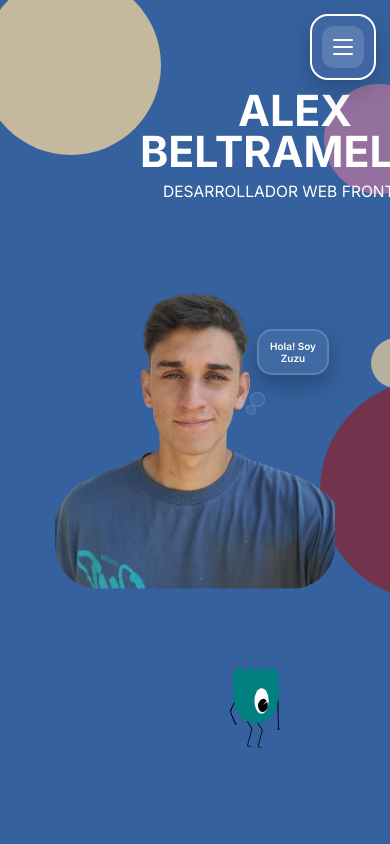
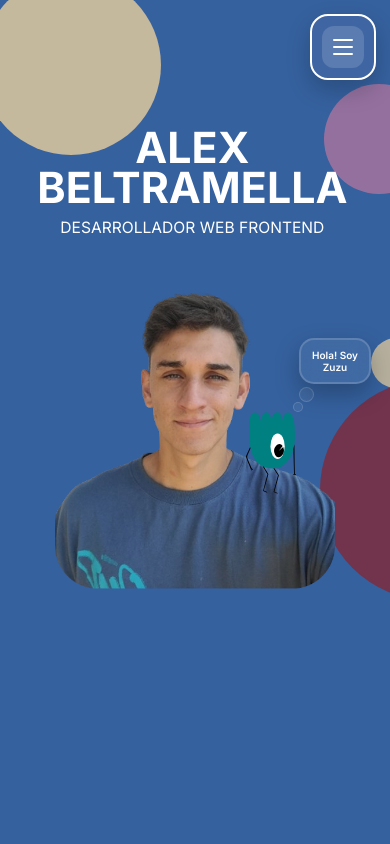
Before and after one commit to alexBeltramella/Portfolio-AlexBeltramella, a React (Vite) app: page / in a window 390 px wide. Shown: the top 844 px of the page. Built offline with nearby package versions, Linux system fonts and the light colour scheme; a web font is replaced by a local one.

Commit message:
cambios para que zuzu este anclado a mi imagen y no se vaya a todos lados en todas las medidas de dispositivo

```diff
--- a/src/App.css
+++ b/src/App.css
@@ -11,6 +11,8 @@ html, body {
     box-sizing: border-box;
     overflow-x: hidden;
     width: 100%;
+    -webkit-text-size-adjust: 100%;
+    text-size-adjust: 100%;
 }
 
 #root {
--- a/src/components/Home/Hero/Hero.tsx
+++ b/src/components/Home/Hero/Hero.tsx
@@ -119,9 +119,17 @@ export default function Hero() {
             <div className="circle circle-4"></div>
 
             <div className="hero-container">
-                <div ref={heroRef} className="hero-img">
-                    <img src={imgHeroAlex} alt="" />
-                    <Zuzu className="zuzu"/>
+                <div className="hero-img">
+                    <div className="hero-figure">
+                        <img src={imgHeroAlex} alt="" />
+                        <Zuzu className="zuzu"/>
+
+                        <div className="circle1-zuzu"></div>
+                        <div className="circle2-zuzu"></div>
+                        <div className="circle-info-zuzu">
+                            Hola! Soy Zuzu
+                        </div>
+                    </div>
                 </div>
 
                 <div className="hero-info">
@@ -129,12 +137,6 @@ export default function Hero() {
                     <h2>DESARROLLADOR  WEB  FRONTEND</h2>
                 </div>
             </div>
-
-            <div className="circle1-zuzu"></div>
-            <div className="circle2-zuzu"></div>
-            <div className="circle-info-zuzu">
-                Hola! Soy Zuzu
-            </div>
         </div>
     )
 }
--- a/src/css/hero.css
+++ b/src/css/hero.css
@@ -1,4 +1,19 @@
 .hero-layout {
+    --hero-img-size: 450px;
+    --hero-figure-offset-x: 22%;
+    --hero-info-top: 10%;
+    --hero-info-left: 45%;
+    --hero-title-size: 80px;
+    --hero-subtitle-size: 30px;
+    --hero-zuzu-size: 80px;
+    --hero-zuzu-x: 77%;
+    --hero-zuzu-y: 64%;
+    --hero-bubble-x: 95%;
+    --hero-bubble-y: 42%;
+    --hero-bubble-width: 84px;
+    --hero-bubble-height: 52px;
+    --hero-bubble-font-size: 15px;
+
     width: 100%;
     display: flex;
     position: relative;
@@ -18,24 +33,33 @@
 .hero-img {
     width: 100%;
     display: flex;
+    justify-content: flex-start;
+    align-items: flex-start;
     position: relative;
     left: -9%;
 }
 
-.hero-img > img {
-    align-items: start;
-    max-width: 450px;
-    position: absolute;
+.hero-figure {
+    position: relative;
+    width: min(100%, var(--hero-img-size));
+    margin-left: var(--hero-figure-offset-x);
     z-index: 25;
-    left: 22%;
+}
+
+.hero-figure > img {
+    display: block;
+    width: 100%;
+    height: auto;
 }
 
 .zuzu {
-    position: relative;
+    position: absolute;
     z-index: 27;
-    max-width: 80px;
-    top: -10px;
-    left: 45%;
+    width: var(--hero-zuzu-size);
+    max-width: none;
+    top: var(--hero-zuzu-y);
+    left: var(--hero-zuzu-x);
+    transform: translate(-50%, -50%);
     pointer-events: none;
 }
 
@@ -44,27 +68,24 @@
     flex-direction: column;
     align-items: start;
     justify-content: center;
-    gap: 30px;
+    gap: 32px;
     overflow: hidden;
     position: absolute;
     z-index: 28;
-    top: 10%;
-    left: 45%;
+    top: var(--hero-info-top);
+    left: var(--hero-info-left);
 }
 
 .hero-info > h1 {
-    font-size: 80px;
+    font-size: clamp(62px, 6.3vw, var(--hero-title-size));
+    line-height: 0.95;
 }
 
 .hero-info > h2 {
     font-family: var(--anek-bangla);
     font-weight: 400;
-    font-size: 30px;
-
+    font-size: clamp(22px, 2.8vw, var(--hero-subtitle-size));
 }
-
-
-/*CIRCULOS */
 
 .circle {
     width: 100%;
@@ -108,53 +129,66 @@
 
 .circle1-zuzu {
     position: absolute;
-    border: 1px solid rgba(255,255,255,0.16);
-    background: rgba(255,255,255,0.06);
+    border: 1px solid rgba(255, 255, 255, 0.16);
+    background: rgba(255, 255, 255, 0.06);
     backdrop-filter: blur(8px);
     width: 10px;
     height: 10px;
     border-radius: 50px;
-    top: 42%;
-    left: 41%;
+    top: calc(var(--hero-bubble-y) + 8%);
+    left: calc(var(--hero-bubble-x) - 10%);
     z-index: 101;
-
 }
 
 .circle2-zuzu {
     position: absolute;
-    border: 1.5px solid rgba(255,255,255,0.16);
-    background: rgba(255,255,255,0.06);
+    border: 1.5px solid rgba(255, 255, 255, 0.16);
+    background: rgba(255, 255, 255, 0.06);
     backdrop-filter: blur(8px);
     width: 15px;
     height: 15px;
     border-radius: 50px;
-    top: 40%;
-    left: 41.5%;
+    top: calc(var(--hero-bubble-y) + 5%);
+    left: calc(var(--hero-bubble-x) - 8.8%);
     z-index: 101;
 }
 
 .circle-info-zuzu {
     position: absolute;
-    border: 2px solid rgba(255,255,255,0.16);
-    background: rgba(255,255,255,0.06);
+    border: 2px solid rgba(255, 255, 255, 0.16);
+    background: rgba(255, 255, 255, 0.06);
     backdrop-filter: blur(10px);
-    width: 80px;
-    height: 50px;
+    width: var(--hero-bubble-width);
+    height: var(--hero-bubble-height);
     border-radius: 15px;
-    top: 34.5%;
-    left: 42%;
+    top: var(--hero-bubble-y);
+    left: var(--hero-bubble-x);
+    transform: translate(-50%, -50%);
     z-index: 101;
-    font-size: 15px;
+    font-size: var(--hero-bubble-font-size);
     display: flex;
     text-align: center;
     align-items: center;
+    justify-content: center;
     font-weight: 600;
     color: #fff;
-    box-shadow: 0 10px 25px rgba(0,0,0,0.25);
+    box-shadow: 0 10px 25px rgba(0, 0, 0, 0.25);
 }
 
 @media (min-width: 641px) and (max-width: 1024px) {
     .hero-layout {
+        --hero-img-size: 360px;
+        --hero-figure-offset-x: 18%;
+        --hero-info-top: 12%;
+        --hero-info-left: 48%;
+        --hero-title-size: 62px;
+        --hero-subtitle-size: 24px;
+        --hero-zuzu-size: 66px;
+        --hero-zuzu-x: 78%;
+        --hero-zuzu-y: 64%;
+        --hero-bubble-x: 95%;
+        --hero-bubble-y: 42%;
+
         padding-top: 44px;
     }
 
@@ -162,40 +196,41 @@
         left: -5%;
     }
 
-    .hero-img > img {
-        max-width: 360px;
-        left: 18%;
-    }
-
     .hero-info {
-        top: 12%;
-        left: 48%;
         gap: 18px;
     }
-
-    .hero-info > h1 {
-        font-size: clamp(54px, 6.5vw, 62px);
-        line-height: 0.95;
-    }
-
-    .hero-info > h2 {
-        font-size: clamp(20px, 2.8vw, 24px);
-    }
-
-    .zuzu {
-        max-width: 66px;
-        top: -8px;
-        left: 44%;
-    }
-
-    .circle-info-zuzu { top: 36%; left: 41%; }
 }
 
 @media (max-width: 640px) {
     .hero-layout {
+        --hero-info-top: 5%;
+        --hero-info-left: -29%;
+        --hero-img-size: min(72vw, 290px);
+        --hero-figure-offset-x: 0%;
+        --hero-zuzu-size: 50px;
+        --hero-bubble-width: 72px;
+        --hero-bubble-height: 46px;
+        --hero-bubble-font-size: 10px;
+        --hero-bubble-x: 100%;
+        --hero-bubble-y: 39%;
+
+
         min-height: 100dvh;
         padding: 90px 18px 24px;
     }
+
+    .circle1-zuzu {
+        top: calc(var(--hero-bubble-y) + 8%);
+        left: calc(var(--hero-bubble-x) - 10%);
+    }
+
+    .circle2-zuzu {
+        top: calc(var(--hero-bubble-y) + 5%);
+        left: calc(var(--hero-bubble-x) - 8.8%);
+    }
+
+
+
 
     .hero-container {
         flex-direction: column;
@@ -207,8 +242,6 @@
     .hero-info {
         order: -1;
         position: relative;
-        top: auto;
-        left: auto;
         width: 100%;
         align-items: center;
         text-align: center;
@@ -217,7 +250,6 @@
 
     .hero-info > h1 {
         font-size: clamp(34px, 11vw, 48px);
-        line-height: 0.95;
     }
 
     .hero-info > h2 {
@@ -226,46 +258,42 @@
 
     .hero-img {
         left: 0;
-        top: auto;
         justify-content: center;
         align-items: center;
-        min-height: 300px;
     }
 
-    .hero-img > img {
-        position: relative;
-        left: auto;
-        width: min(72vw, 290px);
-        max-width: none;
-    }
-
-    .zuzu {
-        position: absolute;
-        top: 26%;
-        left: 60%;
-        max-width: 50px;
+    .hero-figure {
+        margin-left: 0;
     }
 
     .circle1-zuzu {
-        top: 48%;
-        left: 63%;
+        top: calc(var(--hero-bubble-y) + 11%);
+        left: calc(var(--hero-bubble-x) - 15%);
     }
 
     .circle2-zuzu {
-        top: 46.5%;
-        left: 64%;
+        top: calc(var(--hero-bubble-y) + 7%);
+        left: calc(var(--hero-bubble-x) - 13%);
     }
 
-    .circle-info-zuzu{
-        top: 39%;
-        left: 66%;
-        width: 72px;
-        height: 46px;
-        font-size: 10px;
+    .circle-1 {
+        width: 180px;
+        height: 180px;
     }
 
-    .circle-1 { width: 180px; height: 180px; }
-    .circle-2 { width: 110px; height: 110px; }
-    .circle-3 { width: 50px; height: 50px; }
-    .circle-4 { width: 220px; height: 220px; left: 82%; }
+    .circle-2 {
+        width: 110px;
+        height: 110px;
+    }
+
+    .circle-3 {
+        width: 50px;
+        height: 50px;
+    }
+
+    .circle-4 {
+        width: 220px;
+        height: 220px;
+        left: 82%;
+    }
 }
```
